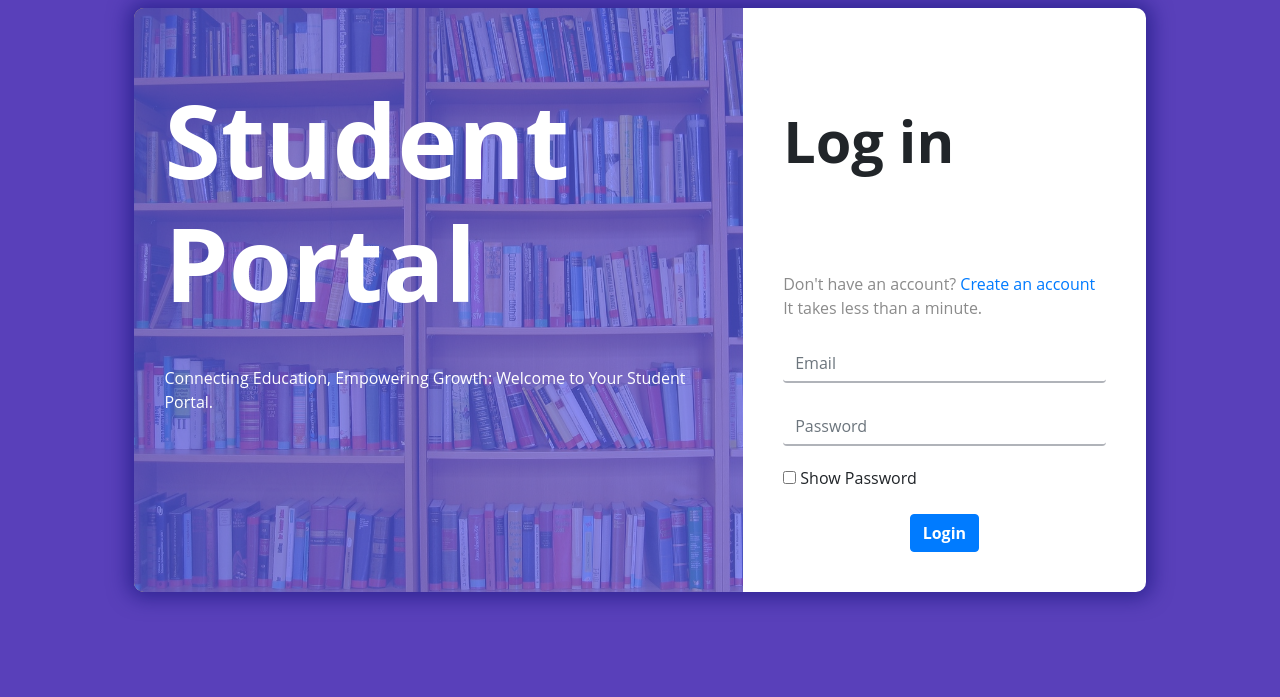
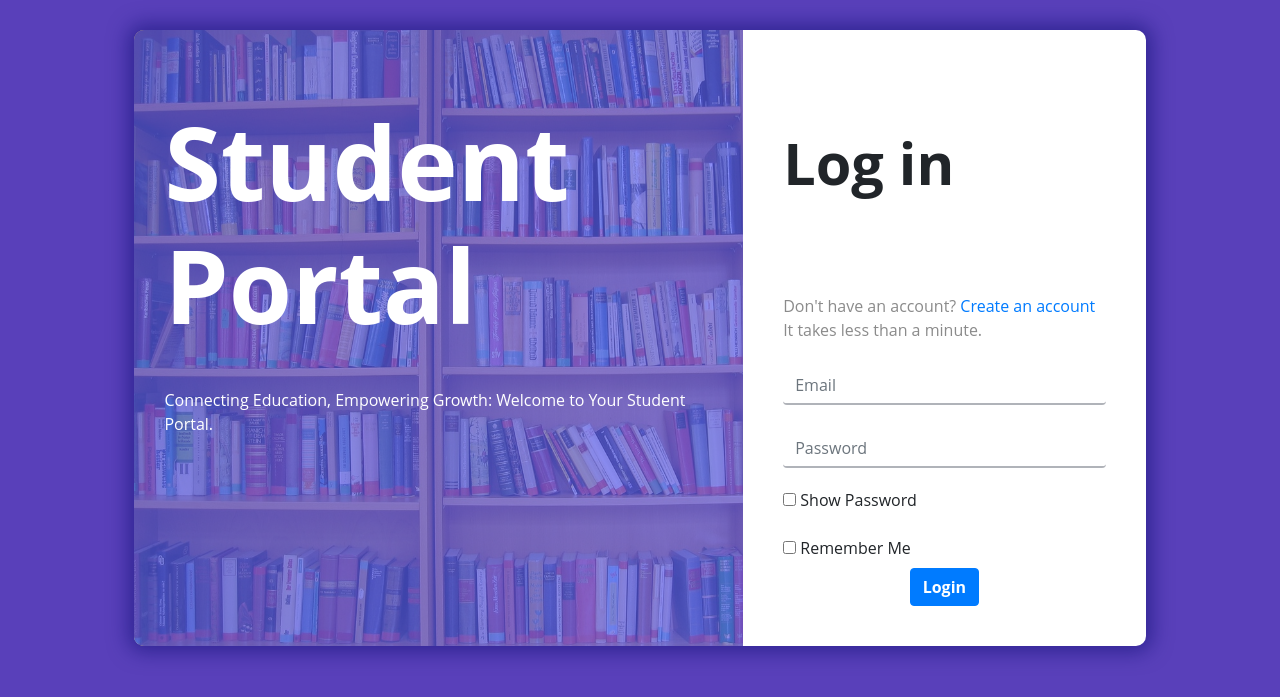
Before and after one commit to sikandarx/MyApp, a PHP site: page /login.php in a window 1280 px wide. Shown: the top 697 px of the page. Run offline with PHP 8.4, Linux system fonts and the light colour scheme.

Commit message:
New Login and Signup Page

```diff
--- a/login.php
+++ b/login.php
@@ -1,3 +1,14 @@
+<?php
+if(isset($_COOKIE['username']))
+{
+    $rememberuser=$_COOKIE['username'];
+    $rememberpassword=$_COOKIE['password'];
+}
+else{
+    $rememberuser="";
+    $rememberpassword="";
+}
+?>
 <!DOCTYPE html>
 <html lang="en">
 <head>
@@ -47,7 +58,7 @@
             border-bottom: 2px solid #B0B3B9!important;
         }
         .login-box {
-            margin: 0 auto;
+            margin: 30px auto;
             background: white;
             width: 80%;
             border-radius: 10px;
@@ -78,6 +89,9 @@
             padding: 40px;
             overflow: hidden;
         }
+        .remember{
+            margin-top: 0 !important;
+        }
         .center {
             display: flex;
             justify-content: center;
@@ -105,14 +119,23 @@
         <p style="color: #8b8b8b;">Don't have an account? <a href="signup.php">Create an account</a><br>It takes less than a minute.</p>
     <form method="post">
         <div class="form-group">
-            <input type="email" class="form-control" id="username" name="username" placeholder="Email" required>
+            <input type="email" class="form-control" id="username" name="username" value="<?=$rememberuser?>" placeholder="Email" required>
         </div>
         <div class="form-group">
-            <input type="password" class="form-control" id="password" name="password" placeholder="Password" required>
+            <input type="password" class="form-control" id="password" name="password" value="<?= $rememberpassword?>" placeholder="Password" required>
             <input type="checkbox" id="showPassword" onclick="togglePasswordVisibility()">
-            <label class="spass" for="showPassword">Show Password</label>
+            <label for="showPassword">Show Password</label>
         </div>
+        <input type="checkbox" id="remember" name="remember" class="remember" >
+        <label for="remember">Remember Me</label>
         <?php
+
+        if(isset($_POST['remember']))
+        {
+            setcookie("username", $_POST['username']);
+            setcookie("password", $_POST['password']);
+        }
+
         if (isset($_POST['username']))
         {
             // Get form values
--- a/signup.php
+++ b/signup.php
@@ -50,7 +50,7 @@
             border-bottom: 2px solid #B0B3B9!important;
         }
         .login-box {
-            margin: 0 auto;
+            margin: 30px auto;
             background: white;
             width: 80%;
             border-radius: 10px;
```
